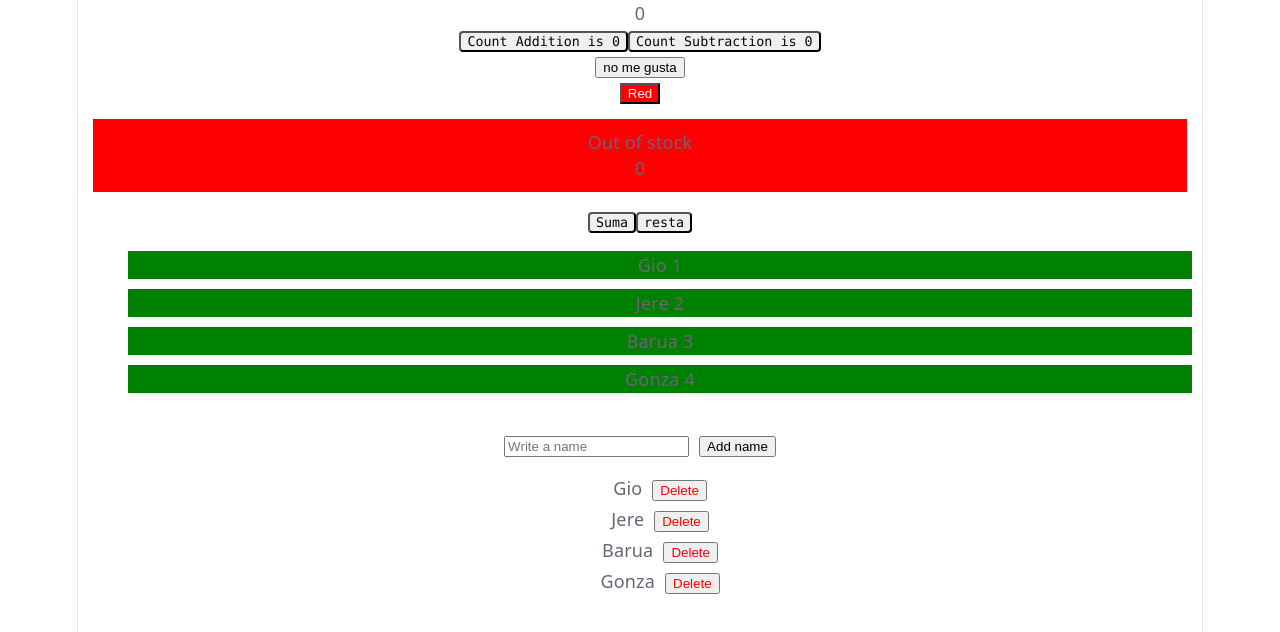
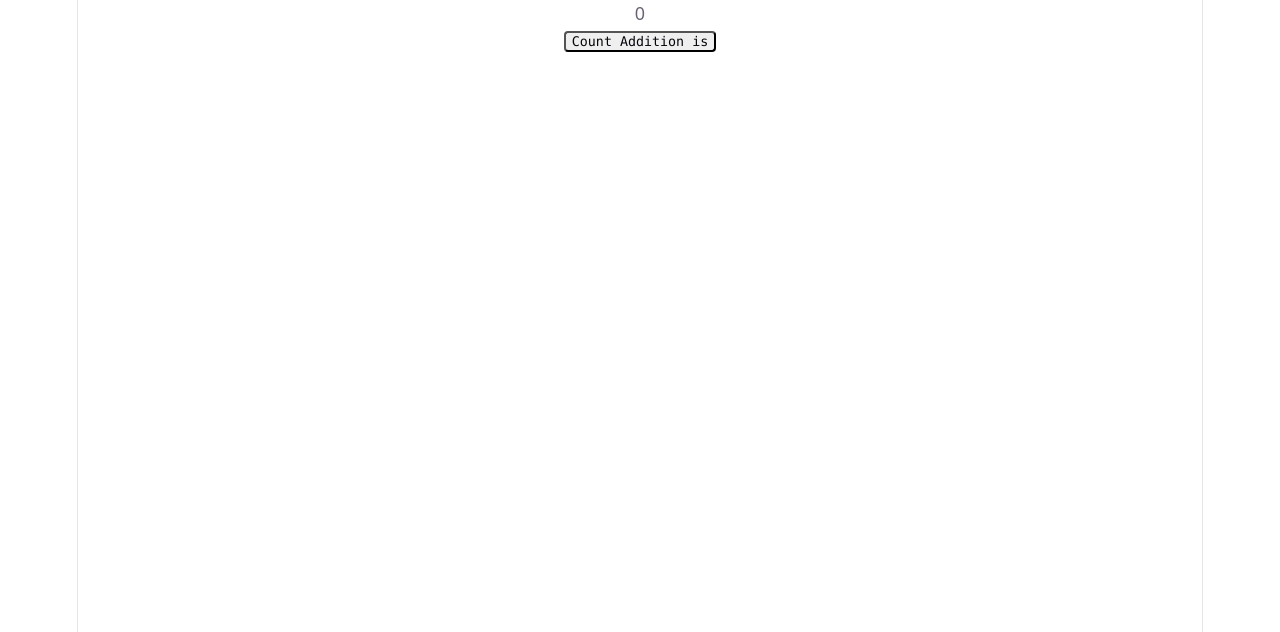
Before and after one commit to tobiasmanquez/react-bootcampt-tobias-manquez, a React (Vite) app: page / in a window 1280 px wide. Shown: the top 632 px of the page. Built offline with nearby package versions, Linux system fonts and the light colour scheme.

Commit message:
feat(class10): implement Contador context and Count component for state management

```diff
--- a/src/App.tsx
+++ b/src/App.tsx
@@ -1,20 +1,15 @@
-import Count from "./Class3/Exercise1-Count/Count"
-import ButtonILke from "./Class3/Exercise2-I like/ButtonILike"
-import TrafficLight from "./Class4/TrafficLight"
-import StockAlert from "./Class4/StockAlert";
-import ListOfNames from "./Class5/ListOfNames";
-import RemoveNames from "./Class5/RemoveNames"
+
+import {ContadorProvider} from "./Class10/Context";
+import CountContext from "./Class10/CountContext"
 
 function App() {
 
   return (
     <div>
-      <Count />
-      <ButtonILke />
-      <TrafficLight/>
-      <StockAlert/>
-      <ListOfNames/>
-      <RemoveNames/>
+
+      <ContadorProvider>
+        <CountContext />
+      </ContadorProvider>
 
     </div>
 
--- /dev/null
+++ b/src/Class10/Context.tsx
@@ -0,0 +1,27 @@
+import { createContext, useContext, useState, type ReactNode } from 'react'
+
+interface ContadorContextType {
+    contador: number
+    incrementar: () => void
+}
+
+export const ContadorContext = createContext<ContadorContextType | undefined>(undefined)
+
+export function ContadorProvider({ children }: { children: ReactNode }) {
+    const [contador, setContador] = useState(0)
+    const incrementar = () => setContador((c) => c + 1)
+
+    return (
+        <ContadorContext.Provider value={{ contador, incrementar }}>
+            {children}
+        </ContadorContext.Provider>
+    )
+}
+
+export function useContador() {
+    const contexto = useContext(ContadorContext)
+    if (!contexto) {
+        throw new Error('useContador debe usarse dentro de un ContadorContext.Provider')
+    }
+    return contexto
+}
--- /dev/null
+++ b/src/Class10/CountContext.tsx
@@ -0,0 +1,25 @@
+import { useContador } from "./Context";
+
+
+function Count() {
+
+    const { contador, incrementar } = useContador()
+
+    return (
+        <div>
+            <section id="counter">
+                <div> {contador}</div>
+                <button
+                    type="button"
+                    className="counter addition"
+                    onClick={incrementar}
+                >
+                    Count Addition is
+                </button>
+                </section>
+        </div>
+
+    );
+}
+
+export default Count;
```
